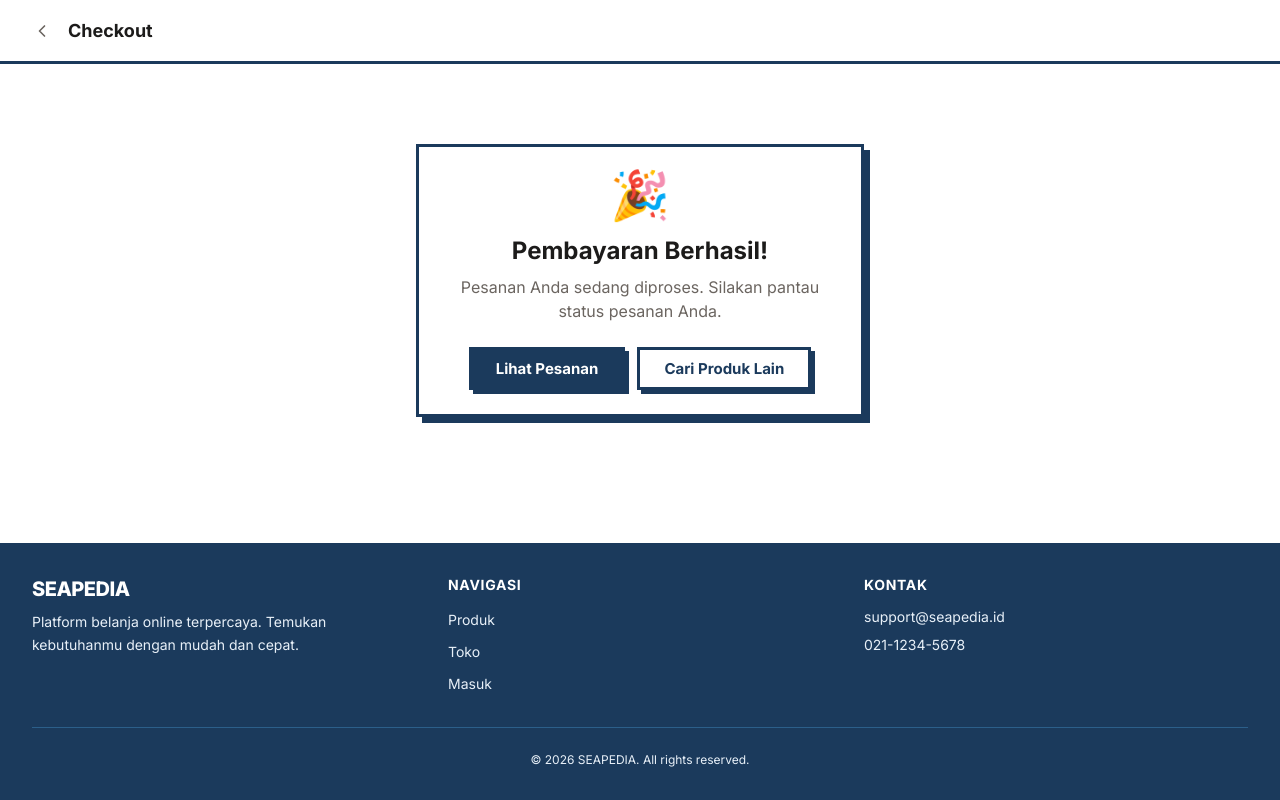
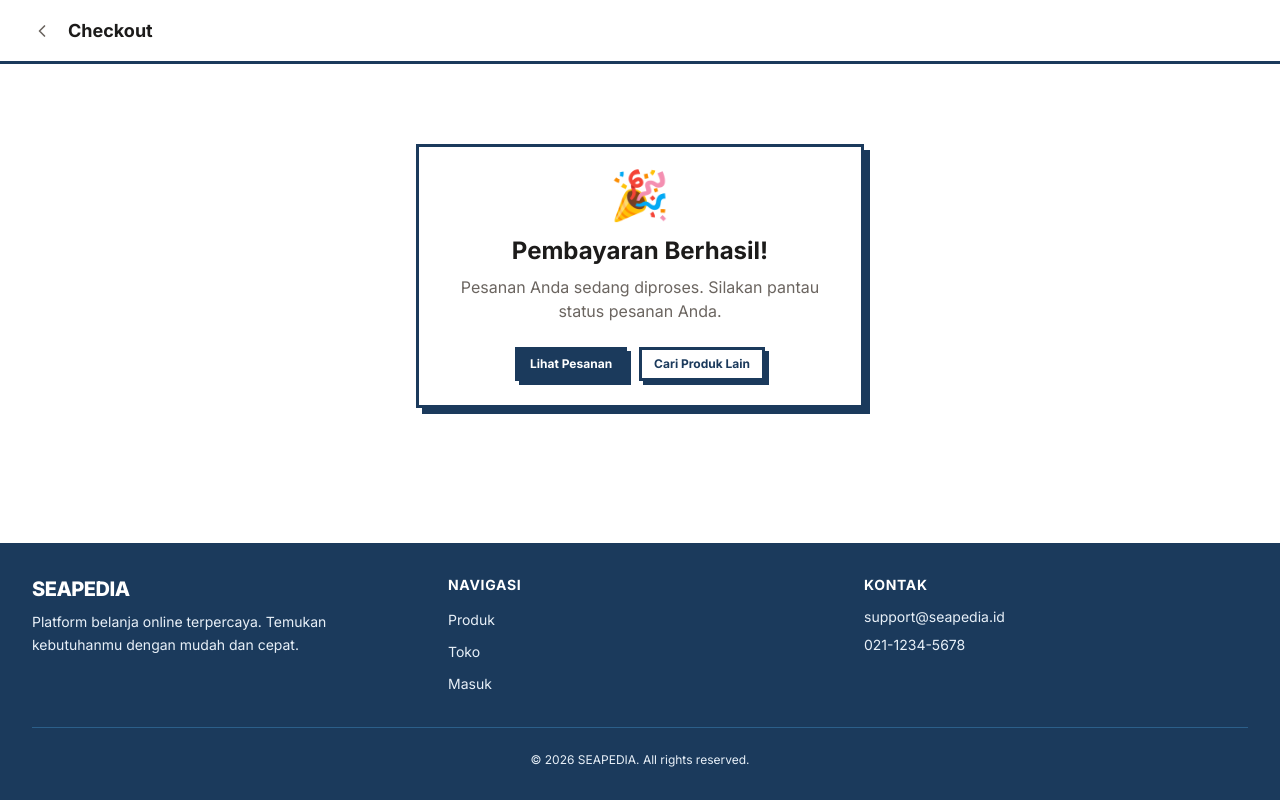
Before and after one commit to saputt/Seapedia-FE, a React (Vite) app: page /checkout/success in a window 1280 px wide. Built offline with nearby package versions, Linux system fonts and the light colour scheme; no server answers; sample sign-in values are in the browser's storage.

Commit message:
refactor(checkout): replace raw button classes with Button on checkout success page

```diff
--- a/src/pages/checkout/CheckoutSuccessPage.jsx
+++ b/src/pages/checkout/CheckoutSuccessPage.jsx
@@ -1,5 +1,6 @@
 import { useNavigate } from "react-router-dom";
 import MainLayout from "../../shared/components/layout/MainLayout";
+import Button from "../../shared/components/ui/Button";
 
 const CheckoutSuccessPage = () => {
   const navigate = useNavigate();
@@ -16,18 +17,20 @@ const CheckoutSuccessPage = () => {
             Pesanan Anda sedang diproses. Silakan pantau status pesanan Anda.
           </p>
           <div className="flex flex-col sm:flex-row items-center justify-center gap-3">
-            <button
+            <Button
               onClick={() => navigate("/dashboard/buyer/orders")}
-              className="btn-primary text-sm !py-2 !px-6"
+              variant="primary"
+              size="sm"
             >
               Lihat Pesanan
-            </button>
-            <button
+            </Button>
+            <Button
               onClick={() => navigate("/products")}
-              className="btn-ghost text-sm !py-2 !px-6"
+              variant="ghost"
+              size="sm"
             >
               Cari Produk Lain
-            </button>
+            </Button>
           </div>
         </div>
       </div>
```
